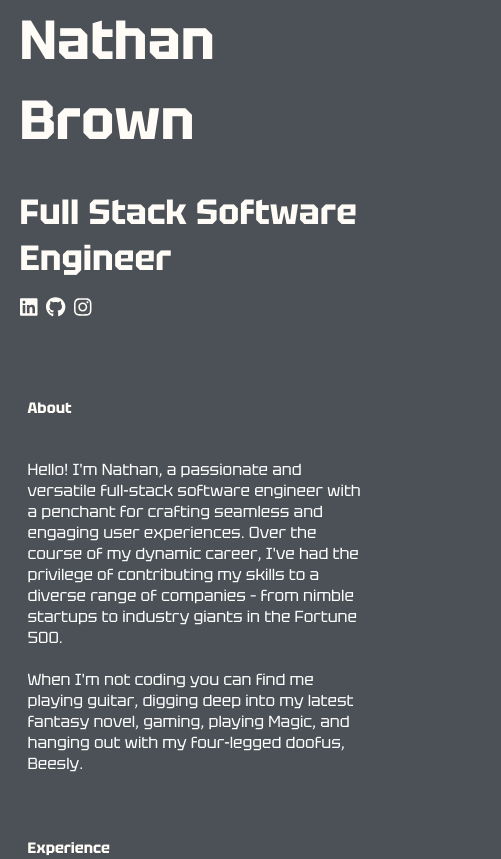
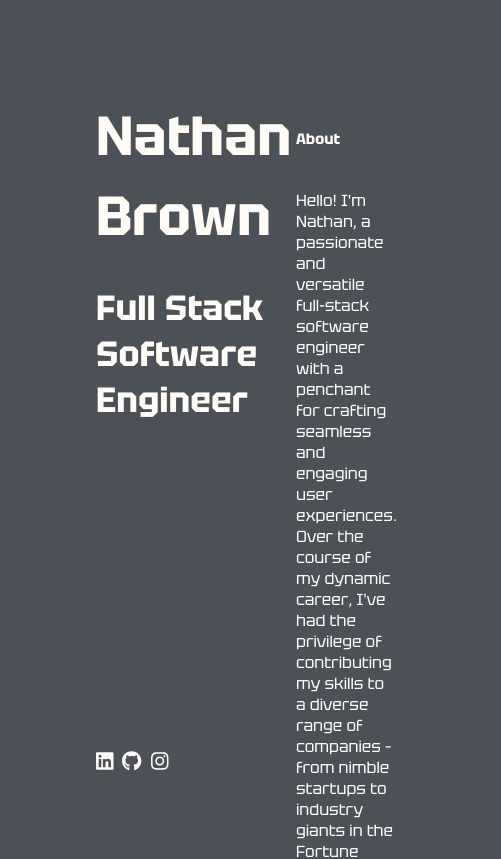
Before and after one commit to nathanejbrown/portfolio, an Angular app: page / in a window 390 px wide. Shown: the top 859 px of the page, 501 px wide, since content can reach past the window. Built offline with nearby package versions, Linux system fonts and the light colour scheme.

Commit message:
creates and implements breakpoints service, removes three.js cause, like, I'm not even using that

```diff
--- a/package.json
+++ b/package.json
@@ -27,7 +27,6 @@
     "@fortawesome/free-brands-svg-icons": "^6.4.2",
     "@fortawesome/free-solid-svg-icons": "^6.4.2",
     "rxjs": "~7.8.0",
-    "three": "^0.160.0",
     "tslib": "^2.3.0",
     "zone.js": "~0.13.0"
   },
--- a/src/app/app.component.html
+++ b/src/app/app.component.html
@@ -1,4 +1,4 @@
-<div [ngClass]="((isHandset$ | async) || (isTablet$ | async)) ? 'container-mobile' : 'container'">
+<div [ngClass]="(breakpointsService.isHandheld$ | async) ? 'container-mobile' : 'container'">
   <div class="content">
     <app-homepage></app-homepage>
   </div>
--- a/src/app/app.component.ts
+++ b/src/app/app.component.ts
@@ -1,12 +1,10 @@
-import { Component, OnInit } from '@angular/core';
+import { Component } from '@angular/core';
 import { CommonModule } from '@angular/common';
 import { RouterOutlet } from '@angular/router';
-import * as THREE from 'three';
 import { HomepageComponent } from './components/homepage/homepage.component';
 import { AboutComponent } from './components/about/about.component';
 import { ContactComponent } from './components/contact/contact.component';
-import { Observable, map } from 'rxjs';
-import { BreakpointObserver, Breakpoints } from '@angular/cdk/layout';
+import { BreakpointsService } from './services/breakpoints/breakpoints.service';
 
 @Component({
   selector: 'app-root',
@@ -15,43 +13,6 @@ import { BreakpointObserver, Breakpoints } from '@angular/cdk/layout';
   templateUrl: './app.component.html',
   styleUrls: ['./app.component.scss']
 })
-export class AppComponent implements OnInit {
-  scene = new THREE.Scene();
-  camera = new THREE.PerspectiveCamera( 75, window.innerWidth / window.innerHeight, 0.1, 1000 );
-
-  renderer = new THREE.WebGLRenderer();
-  geometry = new THREE.BoxGeometry( 1, 1, 1 );
-  material = new THREE.MeshBasicMaterial( { color: 0x00ff00 } );
-  cube = new THREE.Mesh( this.geometry, this.material );
-
-  isHandset$: Observable<boolean> = this.breakpointObserver.observe(Breakpoints.Handset)
-    .pipe(
-      map(res => res.matches)
-    )
-
-  isTablet$: Observable<boolean> = this.breakpointObserver.observe(Breakpoints.Tablet)
-      .pipe(
-        map(res => res.matches)
-      )
-
-  constructor(private breakpointObserver: BreakpointObserver) {}
-
-  ngOnInit(): void {
-    // this.renderer.setSize( window.innerWidth, window.innerHeight );
-    // document.body.appendChild( this.renderer.domElement );
-    // this.scene.add( this.cube );
-    // this.camera.position.z = 5;
-    // this.animate();
-  }
-
-
-  animate() {
-    requestAnimationFrame( this.animate );
-
-    this.cube.rotation.x += 0.25;
-    this.cube.rotation.y += 0.4;
-
-    this.renderer.render( this.scene, this.camera );
-  }
-
+export class AppComponent {
+  constructor(public breakpointsService: BreakpointsService) {}
 }
--- a/src/app/components/contact/contact.component.html
+++ b/src/app/components/contact/contact.component.html
@@ -5,5 +5,5 @@
   <app-input-field type="text" placeholder="Email" formControlName="email"></app-input-field>
   <app-input-field type="text" placeholder="Subject" formControlName="subject"></app-input-field>
   <app-large-text placeholder="Message" formControlName="message"></app-large-text>
-  <app-button [ngClass]="{'button-mobile': (isHandset$ | async)}" label="Submit" (click)="sendEmail()"></app-button>
+  <app-button [ngClass]="{'button-mobile': (breakpointsService.isHandheld$| async)}" label="Submit" (click)="sendEmail()"></app-button>
 </form>
--- a/src/app/components/contact/contact.component.ts
+++ b/src/app/components/contact/contact.component.ts
@@ -4,9 +4,8 @@ import { InputFieldComponent } from '../../core/input-field/input-field.componen
 import { LargeTextComponent } from '../../core/large-text/large-text.component';
 import { ButtonComponent } from '../../core/button/button.component';
 import { SendEmailHttpService } from 'app/services/send-email/send-email.http.service';
-import { Observable, map } from 'rxjs';
-import { BreakpointObserver, Breakpoints } from '@angular/cdk/layout';
 import { CommonModule } from '@angular/common';
+import { BreakpointsService } from 'app/services/breakpoints/breakpoints.service';
 
 @Component({
   selector: 'app-contact',
@@ -21,13 +20,7 @@ export class ContactComponent {
   errorMessage: string = '';
   loading: boolean = false;
 
-
-  isHandset$: Observable<boolean> = this.breakpointObserver.observe(Breakpoints.Handset)
-  .pipe(
-    map(res => res.matches)
-  )
-
-  constructor(private sendEmailHttpService: SendEmailHttpService, private breakpointObserver: BreakpointObserver) {
+  constructor(private sendEmailHttpService: SendEmailHttpService, public breakpointsService: BreakpointsService) {
     this.contactForm = new FormGroup({
       name: new FormControl('', {
         validators: [Validators.required]
--- a/src/app/components/homepage/homepage.component.html
+++ b/src/app/components/homepage/homepage.component.html
@@ -1,4 +1,4 @@
-<div [ngClass]="((isHandset$ | async) || (isTablet$ | async)) ? 'container-mobile' : 'container'">
+<div [ngClass]="(breakpointsService.isHandheld$| async) ? 'container-mobile' : 'container'">
   <section>
     <h1 class="no-margin-bottom no-margin-top">Nathan Brown</h1>
     <h2 class="no-margin-bottom">Full Stack Software Engineer</h2>
--- a/src/app/components/homepage/homepage.component.ts
+++ b/src/app/components/homepage/homepage.component.ts
@@ -1,10 +1,9 @@
 import { CommonModule } from '@angular/common';
 import { Component } from '@angular/core';
-import { Observable, map } from 'rxjs';
-import { BreakpointObserver, Breakpoints } from '@angular/cdk/layout';
 import { MatIconModule } from '@angular/material/icon';
 import { FontAwesomeModule } from '@fortawesome/angular-fontawesome';
 import { faInstagram, faLinkedin, faGithub } from '@fortawesome/free-brands-svg-icons';
+import { BreakpointsService } from 'app/services/breakpoints/breakpoints.service';
 
 @Component({
   selector: 'app-homepage',
@@ -18,15 +17,5 @@ export class HomepageComponent {
   linkedin = faLinkedin;
   github = faGithub;
 
-  constructor(private breakpointObserver: BreakpointObserver) {}
-
-  isHandset$: Observable<boolean> = this.breakpointObserver.observe(Breakpoints.Handset)
-  .pipe(
-    map(res => res.matches)
-  )
-
-  isTablet$: Observable<boolean> = this.breakpointObserver.observe(Breakpoints.Tablet)
-      .pipe(
-        map(res => res.matches)
-      )
+  constructor(public breakpointsService: BreakpointsService) {}
 }
--- a/src/app/core/large-text/large-text.component.html
+++ b/src/app/core/large-text/large-text.component.html
@@ -1,3 +1,3 @@
 <div class="container">
-  <textarea [ngClass]="(isHandset$ | async) ? 'content content-mobile' : 'content'" [placeholder]="placeholder" (change)="updateValue($event)"></textarea>
+  <textarea [ngClass]="(breakpointsService.isHandheld$| async) ? 'content content-mobile' : 'content'" [placeholder]="placeholder" (change)="updateValue($event)"></textarea>
 </div>
--- a/src/app/core/large-text/large-text.component.ts
+++ b/src/app/core/large-text/large-text.component.ts
@@ -3,6 +3,7 @@ import { Component, Input, Self, Optional } from '@angular/core';
 import { NgControl } from '@angular/forms';
 import { Observable, map } from 'rxjs';
 import { CommonModule } from '@angular/common';
+import { BreakpointsService } from 'app/services/breakpoints/breakpoints.service';
 
 @Component({
   selector: 'app-large-text',
@@ -14,17 +15,12 @@ import { CommonModule } from '@angular/common';
 export class LargeTextComponent {
   @Input() placeholder: string = '';
 
-  isHandset$: Observable<boolean> = this.breakpointObserver.observe(Breakpoints.Handset)
-    .pipe(
-      map(res => res.matches)
-    )
-
   value: string = '';
 
   onChange: any = () => { };
   onTouched: any = () => { };
 
-  constructor(@Self() @Optional() public control: NgControl, private breakpointObserver: BreakpointObserver) {
+  constructor(@Self() @Optional() public control: NgControl, public breakpointsService: BreakpointsService) {
     this.control.valueAccessor = this;
   }
 
--- a/src/app/services/breakpoints/breakpoints.service.ts
+++ b/src/app/services/breakpoints/breakpoints.service.ts
@@ -1,9 +1,22 @@
 import { Injectable } from '@angular/core';
+import { Observable, map, merge } from 'rxjs';
+import { BreakpointObserver, Breakpoints } from '@angular/cdk/layout';
 
 @Injectable({
   providedIn: 'root'
 })
 export class BreakpointsService {
+  private isHandset$: Observable<boolean> = this.breakpointObserver.observe(Breakpoints.Handset)
+    .pipe(
+      map(res => res.matches)
+    )
 
-  constructor() { }
+  private isTablet$: Observable<boolean> = this.breakpointObserver.observe(Breakpoints.Tablet)
+      .pipe(
+        map(res => res.matches)
+      )
+
+  isHandheld$: Observable<boolean> = merge(this.isHandset$, this.isTablet$)
+
+  constructor(private breakpointObserver: BreakpointObserver) { }
 }
```
Also changed, not shown: 1 other file (tests, documents, lock files or other folders).
